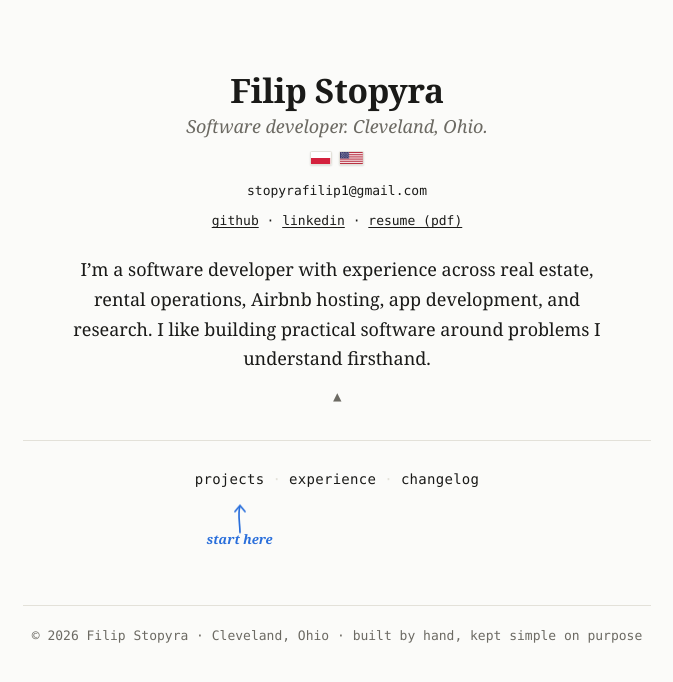
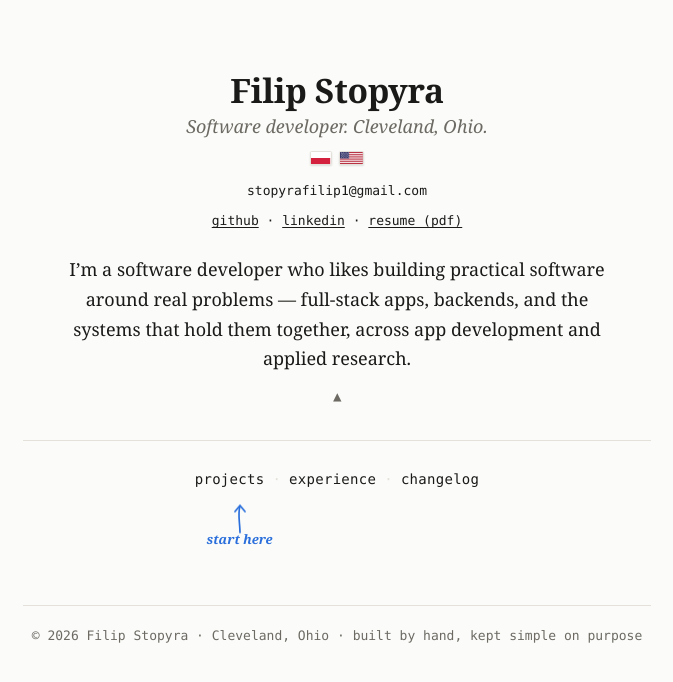
Before and after one commit to userN7590/personalsite, a React (Vite) app: page / in a window 1280 px wide. Shown: the top 682 px of the page, without its empty margins (303-976 px from the left). Built offline with nearby package versions, Linux system fonts and the light colour scheme.

Commit message:
Finalize portfolio redesign

```diff
--- a/src/components/SiteHeader.jsx
+++ b/src/components/SiteHeader.jsx
@@ -57,9 +57,9 @@ export default function SiteHeader({ defaultIntroOpen = false, startHere = false
       <div className="intro-wrap">
         <div className="intro-collapse"><div className="intro-inner">
           <p className="lead">
-            I&rsquo;m a software developer with experience across real estate, rental
-            operations, Airbnb hosting, app development, and research. I like building
-            practical software around problems I understand firsthand.
+            I&rsquo;m a software developer who likes building practical software around real
+            problems &mdash; full-stack apps, backends, and the systems that hold them
+            together, across app development and applied research.
           </p>
         </div></div>
         <button
```
Also changed, not shown: 1 other file (tests, documents, lock files or other folders).
